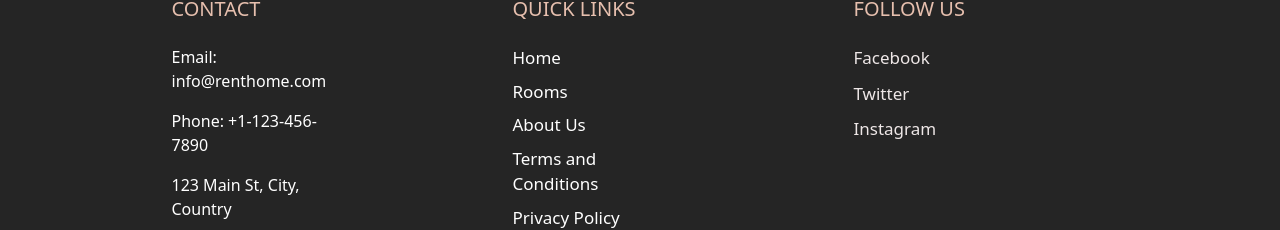
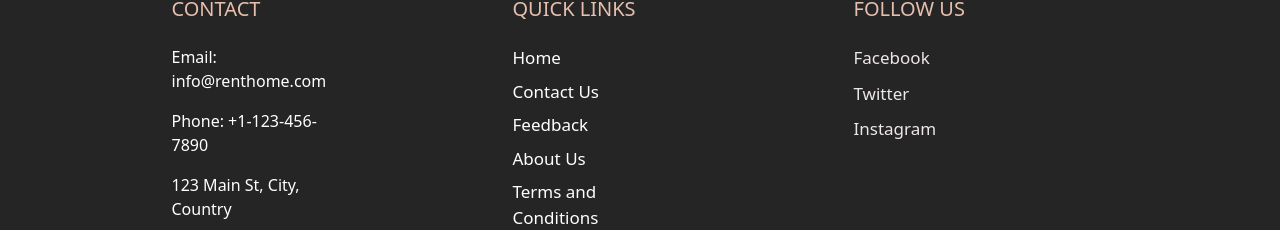
Before and after one commit to ankit7458/renthome, a React (Create React App) app: page / in a window 1280 px wide. Shown: the part 1259-1489 px from the top of the page. Built offline with nearby package versions, Linux system fonts and the light colour scheme.

Commit message:
working on about us page

```diff
--- a/package.json
+++ b/package.json
@@ -14,6 +14,7 @@
     "react": "^18.2.0",
     "react-bootstrap": "^2.9.0",
     "react-dom": "^18.2.0",
+    "react-router-dom": "^6.17.0",
     "react-scripts": "5.0.1",
     "react-social-login-buttons": "^3.9.1",
     "web-vitals": "^2.1.4"
--- a/src/App.js
+++ b/src/App.js
@@ -1,19 +1,25 @@
+// App.js
 import './App.css';
 import 'bootstrap/dist/css/bootstrap.min.css';
 import Navbar from './components/Navbar';
-import Carousel from './components/carousel'
+import Carousel from './components/carousel';
 import Body from './components/Body';
-{/* <link rel="stylesheet" href="https://cdnjs.cloudflare.com/ajax/libs/font-awesome/6.4.2/css/all.min.css" integrity="sha512-z3gLpd7yknf1YoNbCzqRKc4qyor8gaKU1qmn+CShxbuBusANI9QpRohGBreCFkKxLhei6S9CQXFEbbKuqLg0DA==" crossorigin="anonymous" referrerpolicy="no-referrer" /> */}
+import Aboutus from './components/Aboutus'; // Import the AboutUs component
 
+import { BrowserRouter as Router, Route, Routes } from 'react-router-dom'; // Update the import
 
 function App() {
   return (
-    <div className="App">
+    <Router>
+      <div className="App">
         <Navbar />
         <Carousel />
-        <Body />
-
-    </div>
+        <Routes>
+          <Route path="/Aboutus" element={<Aboutus />} /> {/* Render the Aboutus component for the "/aboutus" route */}
+          <Route path="/" element={<Body />} />
+        </Routes>
+      </div>
+    </Router>
   );
 }
 
--- /dev/null
+++ b/src/components/Aboutus.js
@@ -0,0 +1,13 @@
+// src/components/Aboutus.js
+import React from "react";
+
+function Aboutus() {
+  return (
+    <div>
+      <h2>About Us</h2>
+      <p>This is the about us page content.</p>
+    </div>
+  );
+}
+
+export default Aboutus;
--- a/src/components/Footer.js
+++ b/src/components/Footer.js
@@ -1,4 +1,6 @@
 import React from "react";
+import { Link } from 'react-router-dom';
+
 
 const Footer = (props) => {
     return (
@@ -30,8 +32,11 @@ const Footer = (props) => {
                                 </h6>
                                 <ul>
                                     <li><a href="#">Home</a></li>
-                                    <li><a href="#">Rooms</a></li>
-                                    <li><a href="#">About Us</a></li>
+                                    <li><a href="#">Contact Us</a></li>
+                                    <li><a href="#">Feedback</a></li>
+                                    <li>
+                                      <Link to="/Aboutus">About Us</Link>
+                                    </li>
                                     <li><a href="#">Terms and Conditions</a></li>
                                     <li><a href="#">Privacy Policy</a></li>
                                 </ul>
```
Also changed, not shown: 1 other file (tests, documents, lock files or other folders).
